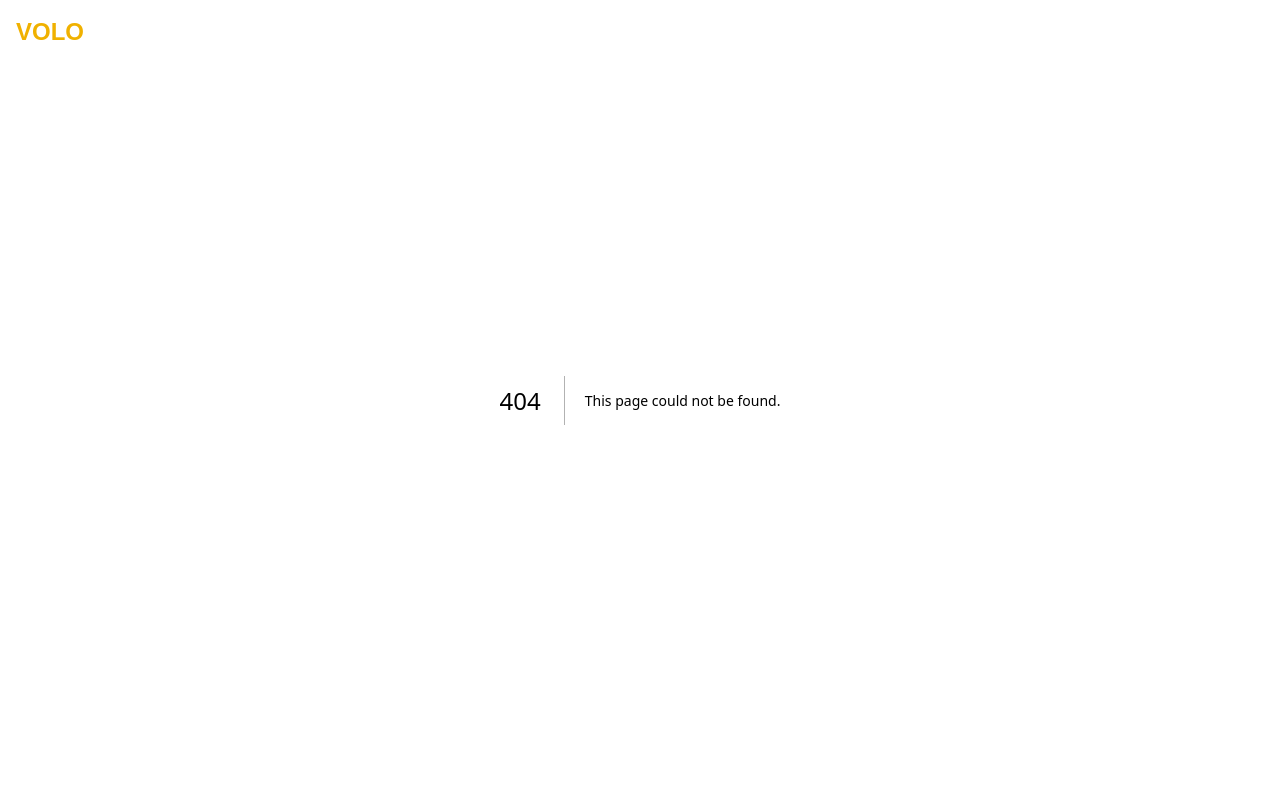
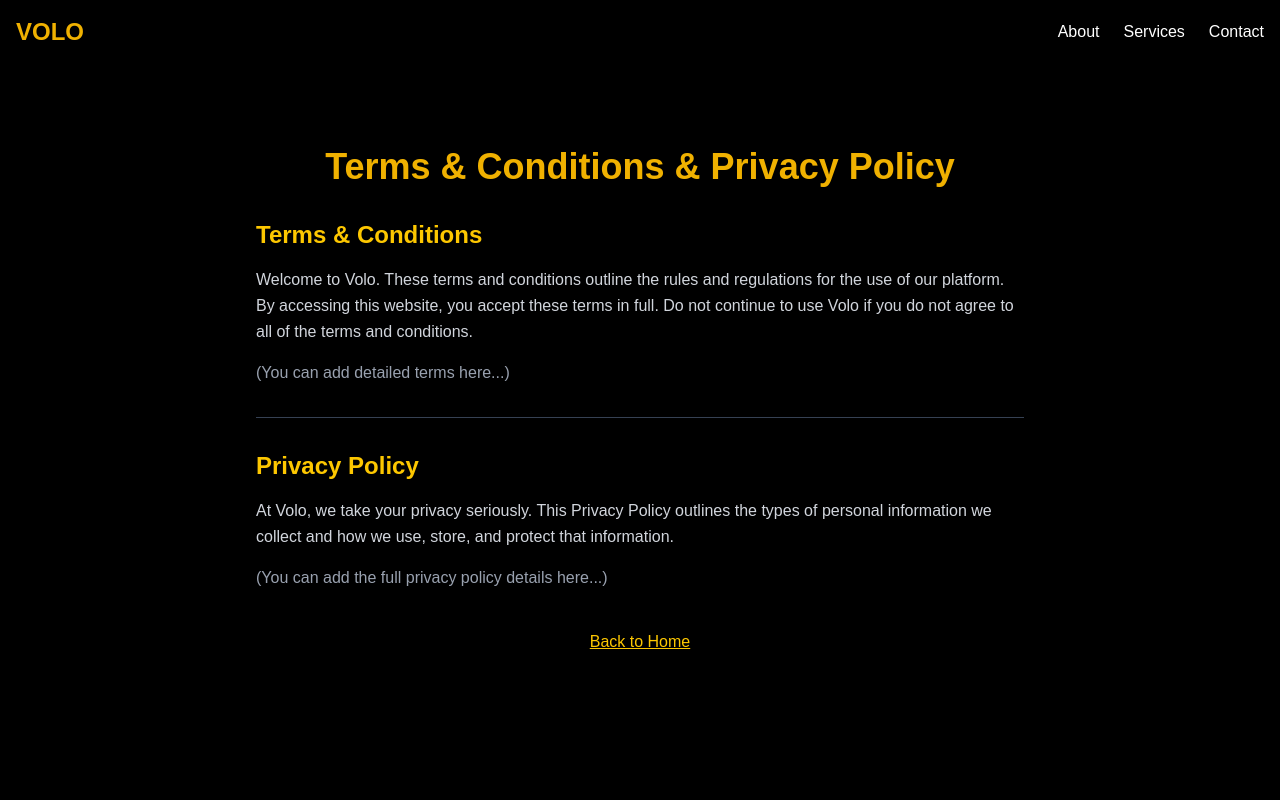
Before and after one commit to 1287Apiyo/Volo_Website, a Next.js app in the folder volo/: page /terms in a window 1280 px wide. Before the commit this address had no page. Shown: the top 800 px of the page. Built offline with nearby package versions, Linux system fonts and the light colour scheme.

Commit message:
privacy added

```diff
--- /dev/null
+++ b/volo/app/terms/page.js
@@ -0,0 +1,47 @@
+"use client";
+
+import Link from "next/link";
+
+const TermsAndPrivacy = () => {
+  return (
+    <section className="min-h-screen flex flex-col items-center justify-center bg-black text-white px-6 py-16">
+      <div className="max-w-3xl">
+        <h1 className="text-4xl font-bold text-yellow-500 text-center mb-8">Terms & Conditions & Privacy Policy</h1>
+
+        {/* Terms & Conditions Section */}
+        <div id="terms">
+          <h2 className="text-2xl font-semibold text-yellow-400 mb-4">Terms & Conditions</h2>
+          <p className="text-gray-300 leading-relaxed">
+            Welcome to Volo. These terms and conditions outline the rules and regulations for the use of our platform.
+            By accessing this website, you accept these terms in full. Do not continue to use Volo if you do not agree to all of the terms and conditions.
+          </p>
+          <p className="mt-4 text-gray-400">
+            (You can add detailed terms here...)
+          </p>
+        </div>
+
+        <hr className="border-gray-700 my-8" />
+
+        {/* Privacy Policy Section */}
+        <div id="privacy">
+          <h2 className="text-2xl font-semibold text-yellow-400 mb-4">Privacy Policy</h2>
+          <p className="text-gray-300 leading-relaxed">
+            At Volo, we take your privacy seriously. This Privacy Policy outlines the types of personal information we collect
+            and how we use, store, and protect that information.
+          </p>
+          <p className="mt-4 text-gray-400">
+            (You can add the full privacy policy details here...)
+          </p>
+        </div>
+
+        <div className="mt-10 text-center">
+          <Link href="/" className="text-yellow-400 underline">
+            Back to Home
+          </Link>
+        </div>
+      </div>
+    </section>
+  );
+};
+
+export default TermsAndPrivacy;
--- a/volo/sections/Contact.tsx
+++ b/volo/sections/Contact.tsx
@@ -41,8 +41,8 @@ const Contact = () => {
             </p>
           </div>
           <div className="mt-6">
-            <a href="#" className="text-yellow-400 underline">Terms & Conditions</a> &nbsp; | &nbsp;
-            <a href="#" className="text-yellow-400 underline">Privacy Policy</a>
+            <a href="/terms#terms"className="text-yellow-400 underline">Terms & Conditions</a> &nbsp; | &nbsp;
+            <a href="/terms#privacy"  className="text-yellow-400 underline">Privacy Policy</a>
           </div>
         </motion.div>
 
```
